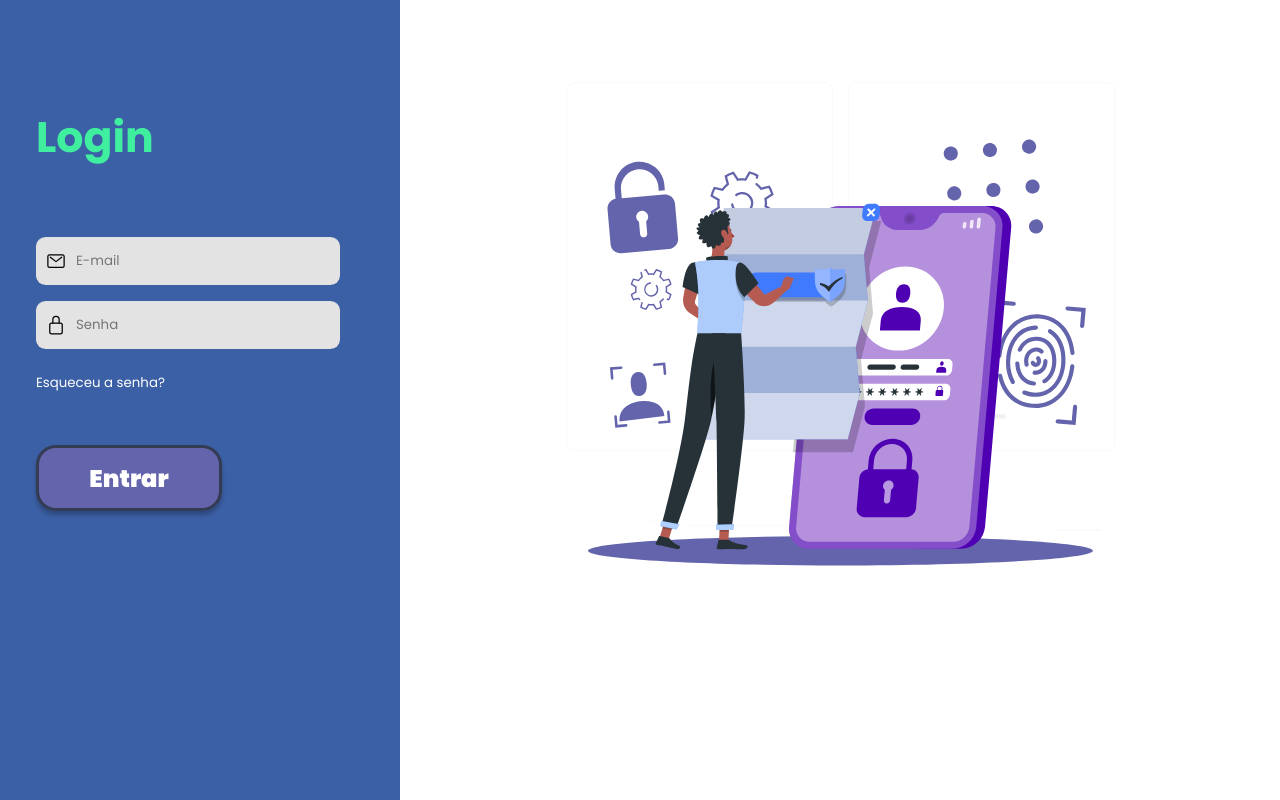
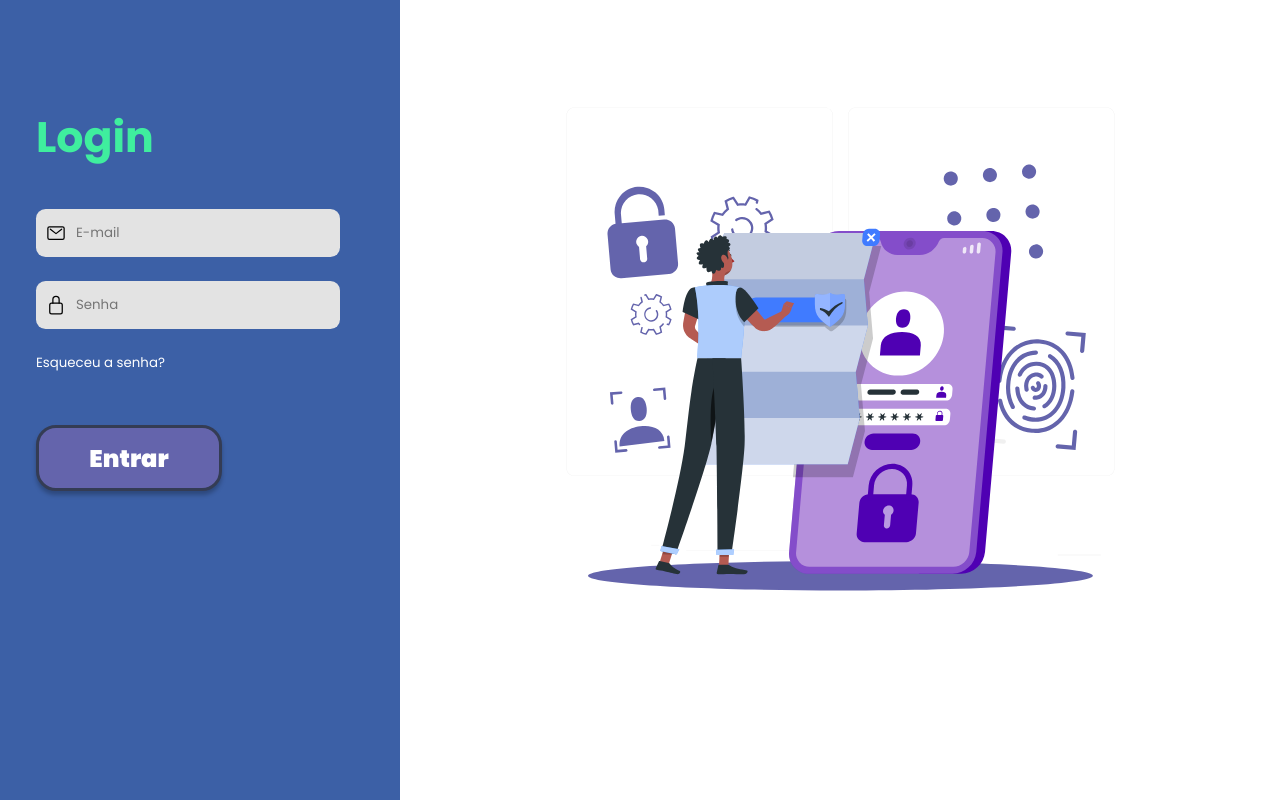
Before and after one commit to luanaflorencio/provocare, a Vue app: page /login in a window 1280 px wide. Built offline with nearby package versions, Linux system fonts and the light colour scheme; the HTML template or start-up script is replaced by a standard one.

Commit message:
Ajustes em top da imagem, espaçamento entre os inputs e o título de login

```diff
--- a/src/views/Login.vue
+++ b/src/views/Login.vue
@@ -62,7 +62,7 @@ export default {
 
 .itens h1 {
   color: #3fee9e;
-  margin: 6.5625rem 23.375rem 4.25rem 2.25rem;
+  margin: 6.5625rem 23.375rem 2.5rem 2.25rem;
   font-weight: 700;
   font-size: 32pt;
 }
@@ -77,7 +77,7 @@ export default {
   background: #e3e3e3;
   height: 3rem;
   border-radius: .6rem;
-  margin-bottom: 1rem;
+  margin-bottom: 1.5rem;
   max-width: 19rem;
   min-width: 18rem;
 }
@@ -134,6 +134,6 @@ export default {
 
 .rafiki img {
   min-width: 50vw;
-  margin-top: -10vw;
+  margin-top: -6vw;
 }
 </style>
```
